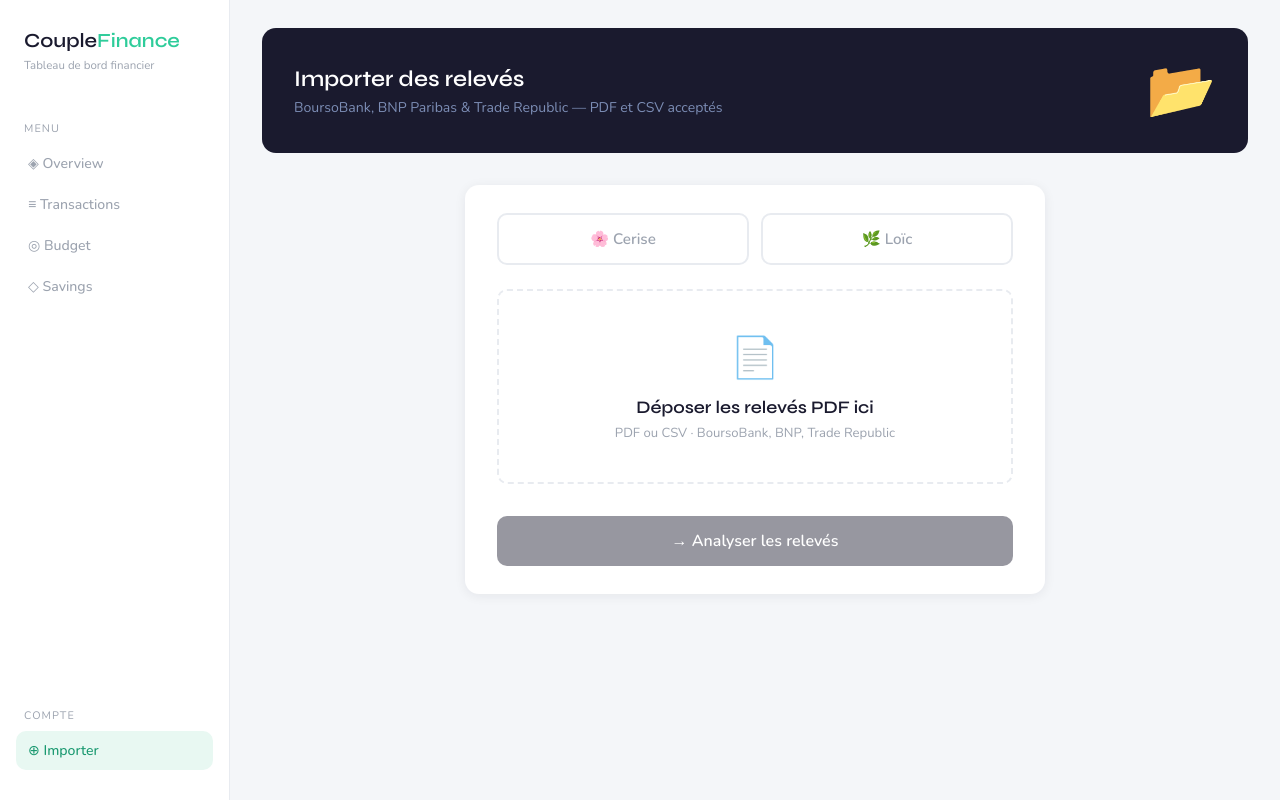
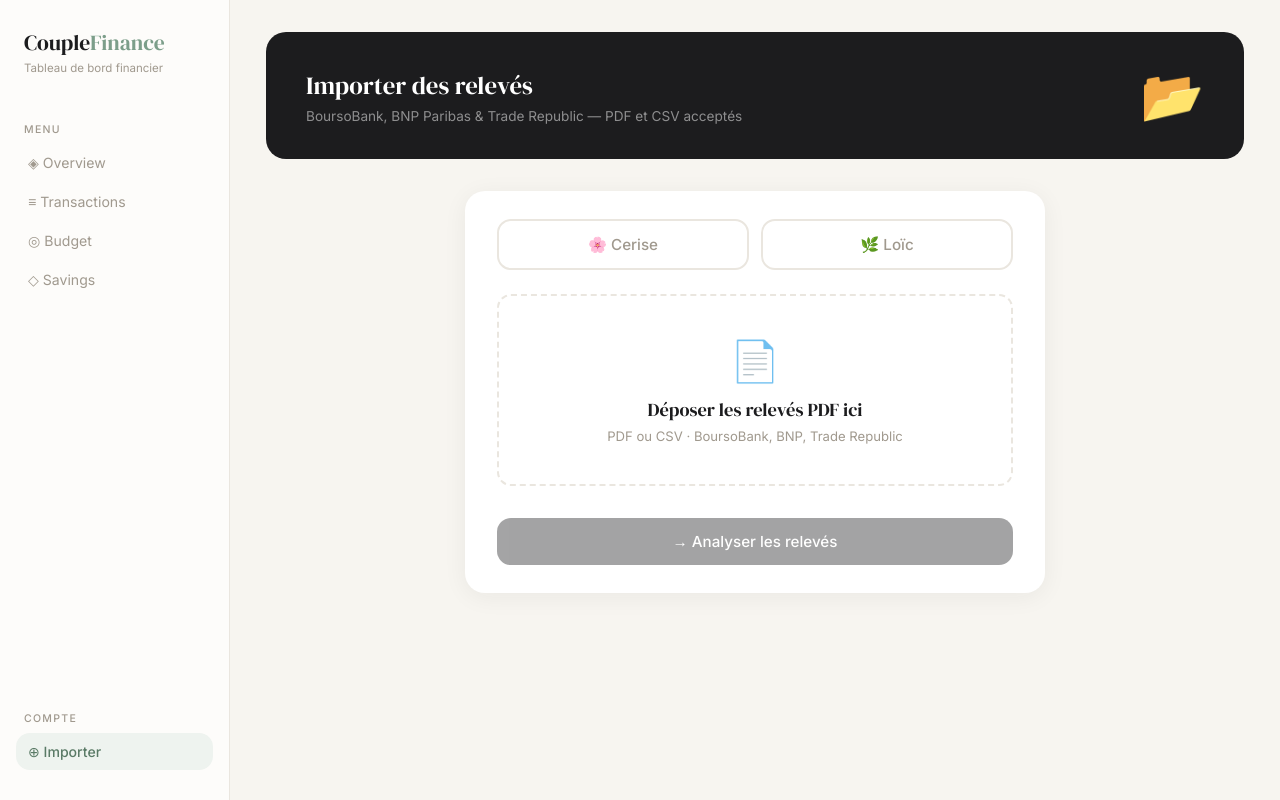
Before and after one commit to ceriseeeeee/CoupleFinance, a Flask app: page /import in a window 1280 px wide. Run offline with Flask 3, Linux system fonts and the light colour scheme; some libraries are stand-ins or nearby versions.

Commit message:
design : palette crème + DM Serif + Inter sur index.html et validate.html
- Variables CSS alignées sur dashboard.css (crème, vert sauge, coral, gold, bleu poudré)
- Fonts : DM Serif Display sur titres/logo/chiffres, Inter partout ailleurs
- Sidebar : fond #FDFCFA
- Hero : padding 32/40, radius 20px
- Table-card : radius 20px, shadow adoucie
- Topbar validate : fond #FDFCFA, h1 DM Serif
- Selects, badges, toasts et pills mis à jour

Co-Authored-By: Claude Sonnet 4.6 <noreply@anthropic.com>

```diff
--- a/templates/index.html
+++ b/templates/index.html
@@ -5,29 +5,29 @@
   <meta name="viewport" content="width=device-width, initial-scale=1.0">
   <title>CoupleFinance — Import</title>
   <link rel="preconnect" href="https://fonts.googleapis.com">
-  <link href="https://fonts.googleapis.com/css2?family=Syne:wght@400;500;600&family=Nunito:wght@300;400;500;600&display=swap" rel="stylesheet">
+  <link rel="preconnect" href="https://fonts.gstatic.com" crossorigin>
+  <link href="https://fonts.googleapis.com/css2?family=DM+Serif+Display&family=Inter:wght@300;400;500&display=swap" rel="stylesheet">
   <style>
     :root {
-      --bg:        #F4F6F9;
+      --bg:        #F7F5F0;
       --white:     #FFFFFF;
-      --dark:      #1A1A2E;
-      --dark2:     #16213E;
-      --green:     #2ECC9A;
-      --green-dim: #1A9970;
-      --green-lt:  #E8F8F2;
-      --red:       #F87171;
-      --border:    #E8EBF0;
-      --muted:     #9CA3AF;
-      --text:      #1A1A2E;
-      --shadow:    0 2px 12px rgba(26,26,46,.07);
-      --radius:    14px;
-      --radius-sm: 10px;
+      --dark:      #1C1C1E;
+      --green:     #7C9E8A;
+      --green-dim: #5A7A66;
+      --green-lt:  #EEF3EF;
+      --red:       #E07070;
+      --border:    #EAE6DF;
+      --muted:     #A0998E;
+      --text:      #1C1C1E;
+      --shadow:    0 4px 24px rgba(28,28,30,.06);
+      --radius:    20px;
+      --radius-sm: 14px;
     }
 
     * { box-sizing: border-box; margin: 0; padding: 0; }
 
     body {
-      font-family: 'Nunito', sans-serif;
+      font-family: 'Inter', sans-serif;
       background: var(--bg);
       color: var(--text);
       min-height: 100vh;
@@ -38,7 +38,7 @@
     .sidebar {
       width: 230px;
       min-height: 100vh;
-      background: var(--white);
+      background: #FDFCFA;
       border-right: 1px solid var(--border);
       display: flex;
       flex-direction: column;
@@ -47,26 +47,26 @@
       top: 0; left: 0; bottom: 0;
     }
 
-    .logo { font-family: 'Syne', sans-serif; font-size: 1.25rem; font-weight: 600; color: var(--dark); margin-bottom: 4px; padding: 0 8px; }
+    .logo { font-family: 'DM Serif Display', serif; font-size: 1.35rem; font-weight: 400; color: var(--dark); margin-bottom: 4px; padding: 0 8px; }
     .logo span { color: var(--green); }
     .logo-sub { font-size: .72rem; color: var(--muted); padding: 0 8px; margin-bottom: 32px; }
-    .nav-section { font-size: .68rem; text-transform: uppercase; letter-spacing: .1em; color: var(--muted); padding: 0 8px; margin-bottom: 8px; margin-top: 16px; }
+    .nav-section { font-size: .66rem; text-transform: uppercase; letter-spacing: .12em; color: var(--muted); padding: 0 8px; margin-bottom: 8px; margin-top: 16px; font-weight: 500; }
 
     .nav-item {
       display: flex; align-items: center; gap: 10px;
       padding: 10px 12px; border-radius: var(--radius-sm);
-      font-size: .88rem; font-weight: 500; color: var(--muted);
+      font-size: .88rem; font-weight: 400; color: var(--muted);
       cursor: pointer; transition: all .18s; text-decoration: none; margin-bottom: 2px;
     }
     .nav-item:hover { background: var(--bg); color: var(--text); }
-    .nav-item.active { background: var(--green-lt); color: var(--green-dim); }
+    .nav-item.active { background: var(--green-lt); color: var(--green-dim); font-weight: 500; }
     .nav-bottom { margin-top: auto; }
 
     /* ── Main ── */
     .main {
       margin-left: 230px;
       flex: 1;
-      padding: 28px 32px;
+      padding: 32px 36px;
       display: flex;
       flex-direction: column;
     }
@@ -75,16 +75,16 @@
     .hero {
       background: var(--dark);
       border-radius: var(--radius);
-      padding: 24px 32px;
+      padding: 32px 40px;
       margin-bottom: 32px;
       display: flex;
       align-items: center;
       justify-content: space-between;
     }
 
-    .hero h1 { font-family: 'Syne', sans-serif; font-size: 1.4rem; font-weight: 600; color: #fff; margin-bottom: 6px; }
-    .hero p { font-size: .88rem; color: #7C8DB5; }
-    .hero-illo { font-size: 3.5rem; }
+    .hero h1 { font-family: 'DM Serif Display', serif; font-size: 1.55rem; font-weight: 400; color: #fff; margin-bottom: 6px; }
+    .hero p { font-size: .85rem; color: rgba(255,255,255,.5); }
+    .hero-illo { font-size: 3.2rem; }
 
     /* ── Contenu centré ── */
     .content-wrap {
@@ -115,9 +115,9 @@
       border-radius: var(--radius-sm);
       background: transparent;
       color: var(--muted);
-      font-family: 'Nunito', sans-serif;
+      font-family: 'Inter', sans-serif;
       font-size: .95rem;
-      font-weight: 600;
+      font-weight: 500;
       cursor: pointer;
       transition: all .2s;
       display: flex;
@@ -148,7 +148,7 @@
     }
 
     .drop-icon { font-size: 2.5rem; margin-bottom: 12px; }
-    .drop-zone h3 { font-family: 'Syne', sans-serif; font-size: 1.1rem; color: var(--text); margin-bottom: 6px; }
+    .drop-zone h3 { font-family: 'DM Serif Display', serif; font-size: 1.15rem; font-weight: 400; color: var(--text); margin-bottom: 6px; }
     .drop-zone p { font-size: .82rem; color: var(--muted); }
 
     /* ── Liste fichiers ── */
@@ -168,19 +168,19 @@
       width: 100%; padding: 14px;
       background: var(--dark); color: #fff;
       border: none; border-radius: var(--radius-sm);
-      font-family: 'Nunito', sans-serif; font-size: 1rem; font-weight: 600;
+      font-family: 'Inter', sans-serif; font-size: .95rem; font-weight: 500;
       cursor: pointer; transition: background .2s;
       display: flex; align-items: center; justify-content: center; gap: 8px;
     }
 
     .btn-submit:hover:not(:disabled) { background: var(--green-dim); }
-    .btn-submit:disabled { opacity: .45; cursor: not-allowed; }
+    .btn-submit:disabled { opacity: .4; cursor: not-allowed; }
 
     /* ── Erreur ── */
     .error-msg {
-      padding: 10px 14px; background: #FEE2E2;
-      border: 1px solid #FCA5A5; border-radius: 8px;
-      color: #991B1B; font-size: .82rem; margin-bottom: 12px; display: none;
+      padding: 10px 14px; background: #FDECEA;
+      border: 1px solid #E9AEAE; border-radius: 10px;
+      color: #8B3A3A; font-size: .82rem; margin-bottom: 12px; display: none;
     }
 
     /* ── Loader ── */
```
Also changed, not shown: templates/validate.html (+38 -36 lines).
